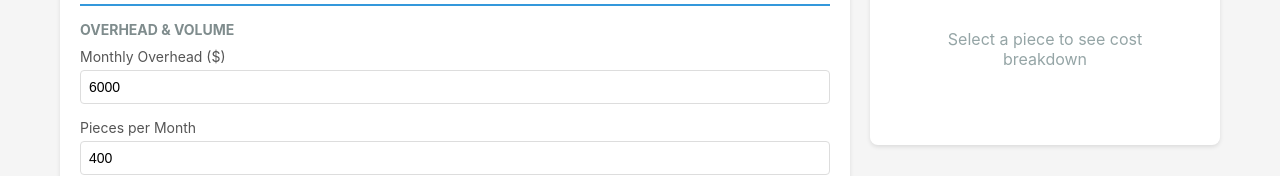
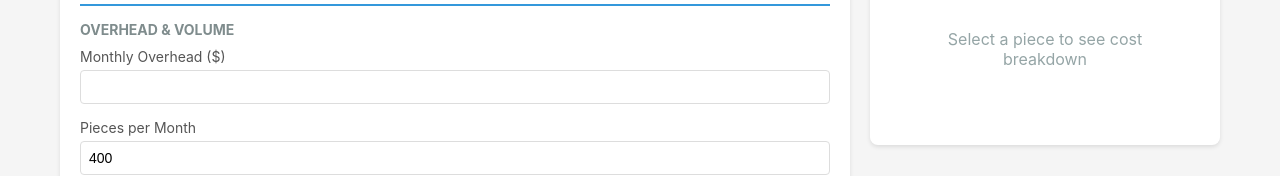
Before and after one commit to trg404/CogsCalculator, a React (Vite) app in the folder web/: page / in a window 1280 px wide. Shown: the part 247-423 px from the top of the page. Built offline with nearby package versions, Linux system fonts and the light colour scheme.

Commit message:
feat(app): update default settings to use itemized overhead

```diff
--- a/web/src/App.tsx
+++ b/web/src/App.tsx
@@ -5,12 +5,22 @@ import StaffConfigForm from './components/StaffConfigForm'
 import CostBreakdownPanel from './components/CostBreakdownPanel'
 import { useLocalStorage } from './hooks/useLocalStorage'
 import { BisquePiece, StudioSettings, StaffRole, COGSResult } from './types/pottery'
-import { calculateStaffLaborCost, calculateKilnLaborCost, calculateOverheadCost } from '../../src/pottery'
+import { calculateStaffLaborCost, calculateKilnLaborCost, calculateOverheadCost, calculateTotalOverhead } from '../../src/pottery'
 import { roundCents } from '../../src/utils'
 import './App.css'
 
 const defaultSettings: StudioSettings = {
-  monthlyOverhead: 6000,
+  overhead: {
+    fixedCosts: [
+      { id: '1', name: 'Rent', amount: 0 },
+      { id: '2', name: 'Insurance', amount: 0 },
+      { id: '3', name: 'Property Taxes', amount: 0 },
+    ],
+    variableCosts: [
+      { id: '4', name: 'Utilities', amount: 0 },
+      { id: '5', name: 'Supplies', amount: 0 },
+    ],
+  },
   piecesPerMonth: 400,
   glazeCostPerPiece: 0.75,
   kiln: {
@@ -65,8 +75,9 @@ function App() {
       piecesPerFiring: settings.kiln.piecesPerFiring,
     })
 
+    const monthlyOverhead = calculateTotalOverhead(settings.overhead)
     const overheadCost = calculateOverheadCost({
-      monthlyOverhead: settings.monthlyOverhead,
+      monthlyOverhead,
       piecesPerMonth: settings.piecesPerMonth,
     })
 
```
